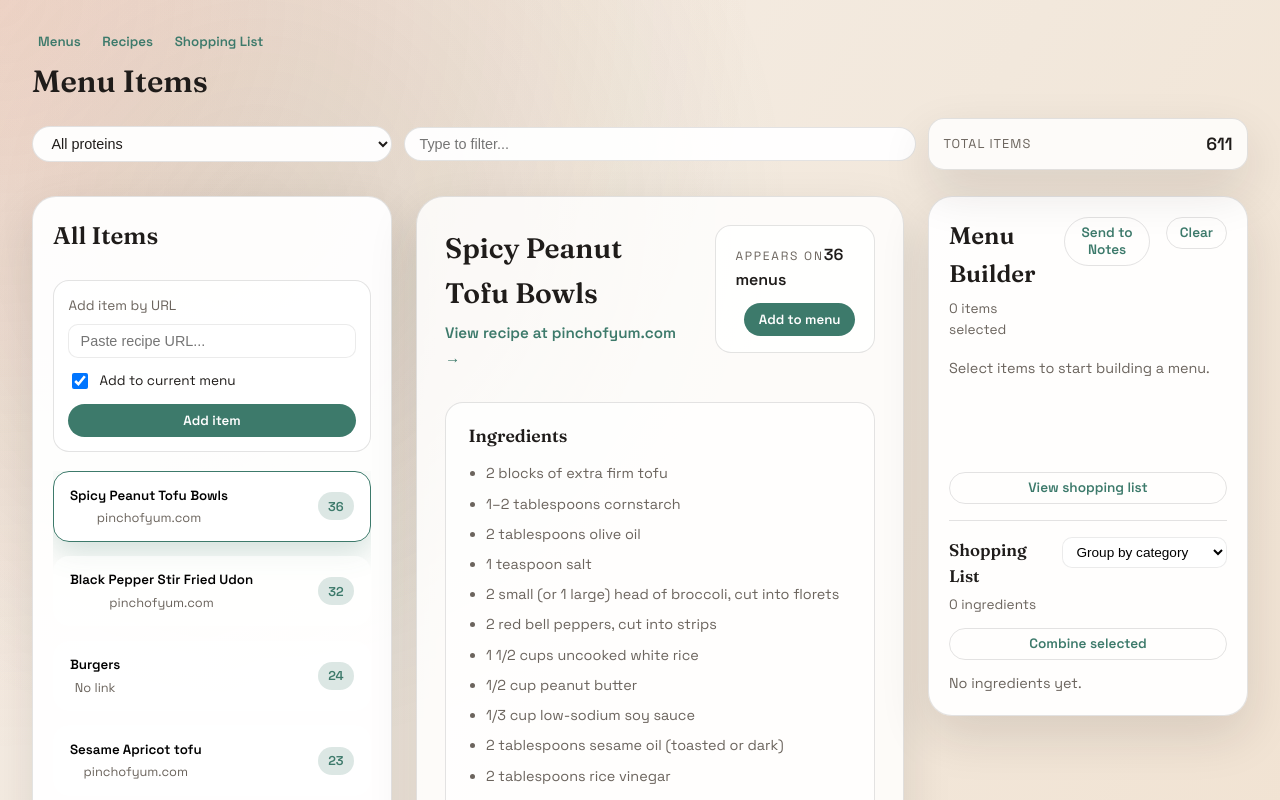
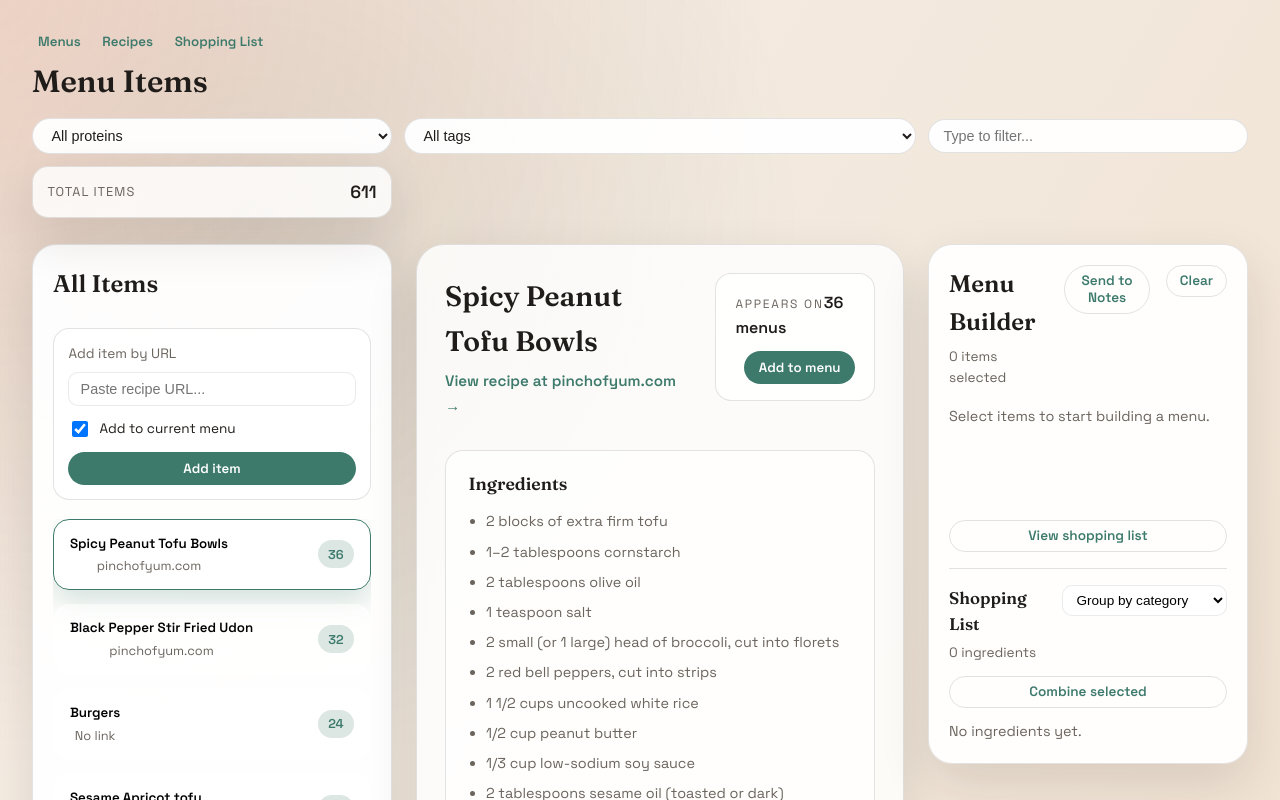
Before and after one commit to seanbartz/MenuMaker, a React app in the folder app/: page / in a window 1280 px wide. Shown: the top 800 px of the page. Built offline with nearby package versions, Linux system fonts and the light colour scheme; the HTML template or start-up script is replaced by a standard one.

Commit message:
Add tag filter for menu items

```diff
--- a/app/src/MenuItemsPage.tsx
+++ b/app/src/MenuItemsPage.tsx
@@ -1,6 +1,20 @@
 import { useMemo, useState, useEffect } from 'react'
 import './MenuItemsPage.css'
 import type { Menu, MenuItem, RefactoredMenuItem } from './types'
+
+const TAG_FILTERS = [
+  'Baking',
+  '5 Ingredients',
+  'Crock Pot',
+  'Easy',
+  'Fast',
+  'Grilling',
+  'Pasta',
+  'SOS Series',
+  'Simple',
+  'Weeknight Meals',
+]
+const TAG_FILTER_SET = new Set(TAG_FILTERS)
 
 function getSiteName(url: string | null): string {
   if (!url) return 'No link'
@@ -33,6 +47,7 @@ export default function MenuItemsPage({
 }: MenuItemsPageProps) {
   const [selectedIndex, setSelectedIndex] = useState(0)
   const [proteinFilter, setProteinFilter] = useState('all')
+  const [tagFilter, setTagFilter] = useState('all')
   const [searchQuery, setSearchQuery] = useState('')
   const [menuSelections, setMenuSelections] = useState<RefactoredMenuItem[]>([])
   const [newItemUrl, setNewItemUrl] = useState('')
@@ -69,12 +84,16 @@ export default function MenuItemsPage({
       if (proteinFilter !== 'all') {
         if (normalizeProtein(item.main_protein) !== proteinFilter) return false
       }
+      if (tagFilter !== 'all') {
+        if (!item.recipe_tags?.includes(tagFilter)) return false
+      }
       if (!normalizedQuery) return true
       const haystack = [
         item.link_texts?.[0],
         item.item_texts?.[0],
         ...(item.link_texts ?? []),
         ...(item.item_texts ?? []),
+        ...(item.recipe_tags ?? []),
       ]
         .filter(Boolean)
         .join(' ')
@@ -87,7 +106,7 @@ export default function MenuItemsPage({
         b.link_texts[0] ?? b.item_texts[0] ?? ''
       )
     })
-  }, [items, proteinFilter, searchQuery])
+  }, [items, proteinFilter, tagFilter, searchQuery])
 
   const proteinOptions = useMemo(() => {
     const counts = new Map<string, number>()
@@ -100,6 +119,20 @@ export default function MenuItemsPage({
       .map(([protein, count]) => ({ protein, count }))
   }, [items])
 
+  const tagOptions = useMemo(() => {
+    const counts = new Map<string, number>()
+    items.forEach((item) => {
+      item.recipe_tags?.forEach((tag) => {
+        if (!TAG_FILTER_SET.has(tag)) return
+        counts.set(tag, (counts.get(tag) ?? 0) + 1)
+      })
+    })
+    return TAG_FILTERS.filter((tag) => counts.has(tag)).map((tag) => ({
+      tag,
+      count: counts.get(tag) ?? 0,
+    }))
+  }, [items])
+
   const selectedItem = sortedItems[selectedIndex] ?? null
   const selectedTitle =
     selectedItem?.link_texts?.[0] ??
@@ -114,6 +147,11 @@ export default function MenuItemsPage({
 
   function handleFilterChange(value: string) {
     setProteinFilter(value)
+    setSelectedIndex(0)
+  }
+
+  function handleTagFilterChange(value: string) {
+    setTagFilter(value)
     setSelectedIndex(0)
   }
 
@@ -1345,20 +1383,8 @@ export default function MenuItemsPage({
   const duplicateItems = showDuplicates
     ? new Set(duplicateGroups.flatMap((group) => group.items))
     : new Set<string>()
-  const tagDisplaySet = new Set([
-    'Baking',
-    '5 Ingredients',
-    'Crock Pot',
-    'Easy',
-    'Fast',
-    'Grilling',
-    'Pasta',
-    'SOS Series',
-    'Simple',
-    'Weeknight Meals',
-  ])
   const selectedTags =
-    selectedItem?.recipe_tags?.filter((tag) => tagDisplaySet.has(tag)) ?? []
+    selectedItem?.recipe_tags?.filter((tag) => TAG_FILTER_SET.has(tag)) ?? []
 
   return (
     <div className="items-shell">
@@ -1531,6 +1557,19 @@ export default function MenuItemsPage({
                   {proteinOptions.map(({ protein, count }) => (
                     <option key={protein} value={protein}>
                       {protein} ({count})
+                    </option>
+                  ))}
+                </select>
+              </label>
+              <label className="filter-control">
+                <select
+                  value={tagFilter}
+                  onChange={(event) => handleTagFilterChange(event.target.value)}
+                >
+                  <option value="all">All tags</option>
+                  {tagOptions.map(({ tag, count }) => (
+                    <option key={tag} value={tag}>
+                      {tag} ({count})
                     </option>
                   ))}
                 </select>
```
